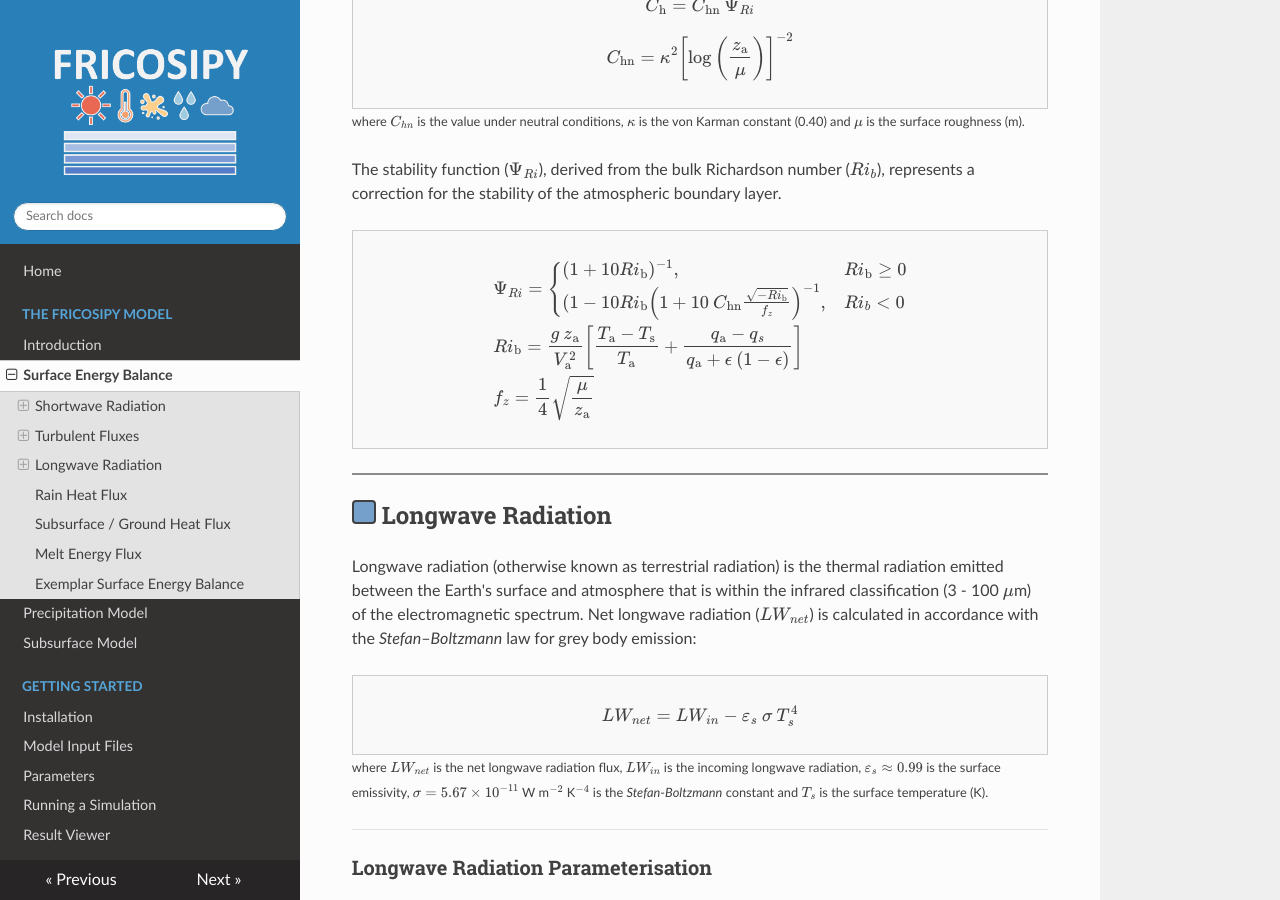
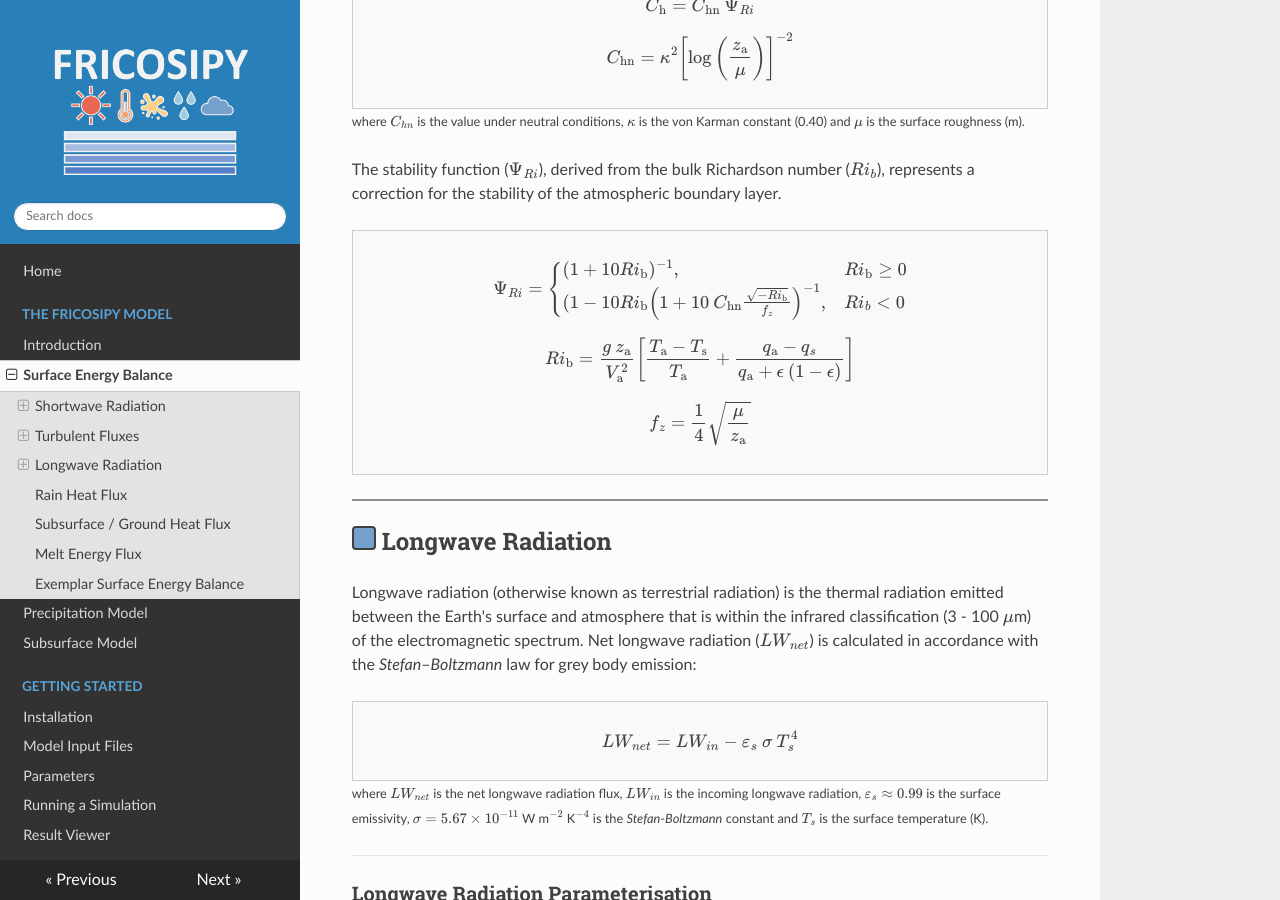
Before and after one commit to MarcusGastaldello/FRICOSIPY, an MkDocs documentation site: the page built from docs/surface_energy_balance.md, in a window 1280 px wide and 900 px high, scrolled down 3952 px. Built offline with MkDocs 1.6.1, drawn with Linux system fonts in a browser that asks for light colours; nearby versions of some CDN libraries.

Commit message:
Update surface_energy_balance.md

```diff
--- a/docs/surface_energy_balance.md
+++ b/docs/surface_energy_balance.md
@@ -158,15 +158,17 @@ atmospheric boundary layer.
 
 <div style="border:1px solid #ccc; padding:10px; background:#f9f9f9;">
 $$
-\begin{align}
-& \Psi_{Ri}  =
+\Psi_{Ri}  =
 \begin{cases}
     (1 + 10 Ri_{\text{b}})^{-1}, & Ri_{\text{b}} \geq 0 \\
-    (1 - 10 Ri_{\text{b}} \left(1 +10\:C_{\text{hn}} \frac{\sqrt{-Ri_{\text{b}}}}{f_z} \right)^{-1}, & Ri_{b} < 0  \\
-\end{cases} \\
-& Ri_{\text{b}} = \frac{g \: z_\text{a}}{V_{\text{a}}^2} \left[ \frac{T_{\text{a}} - T_{\text{s}}}{T_{\text{a}}} + \frac{q_{\text{a}} - q_{s}}{q_{\text{a}}+\epsilon \: (1-\epsilon)} \right] \\
-& f_{z} = \frac{1}{4} \sqrt{\frac{\mu}{z_\text{a}}}
-\end{align}
+    (1 - 10 Ri_{\text{b}} \left(1 +10\:C_{\text{hn}} \frac{\sqrt{-Ri_{\text{b}}}}{f_z} \right)^{-1}, & Ri_{b} < 0
+\end{cases}
+$$
+$$
+Ri_{\text{b}} = \frac{g \: z_\text{a}}{V_{\text{a}}^2} \left[ \frac{T_{\text{a}} - T_{\text{s}}}{T_{\text{a}}} + \frac{q_{\text{a}} - q_{s}}{q_{\text{a}}+\epsilon \: (1-\epsilon)} \right]
+$$
+$$
+f_{z} = \frac{1}{4} \sqrt{\frac{\mu}{z_\text{a}}}
 $$
 </div>
 
```
